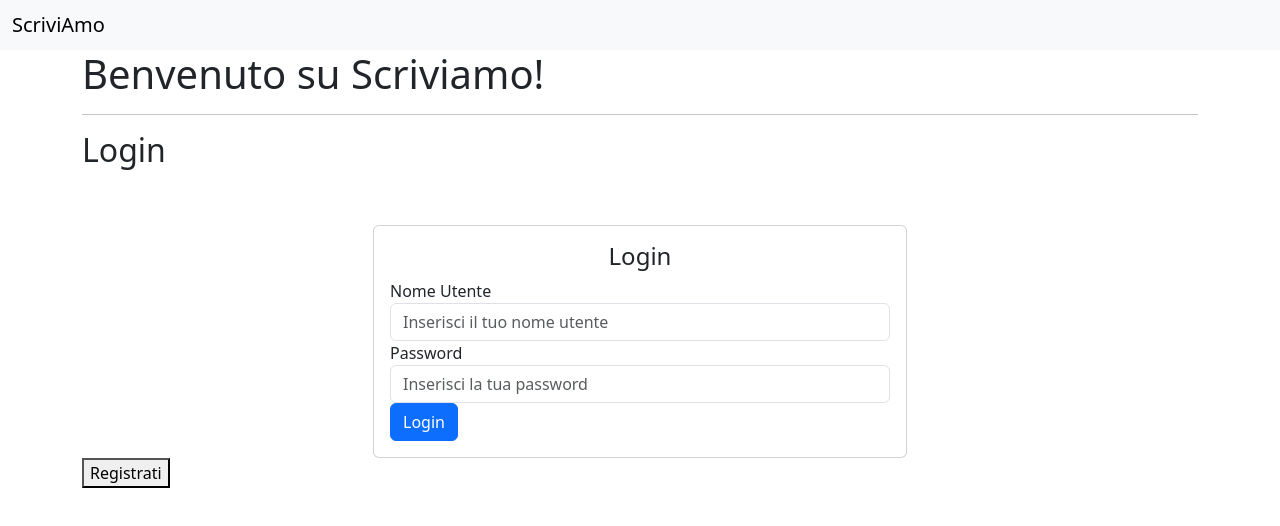
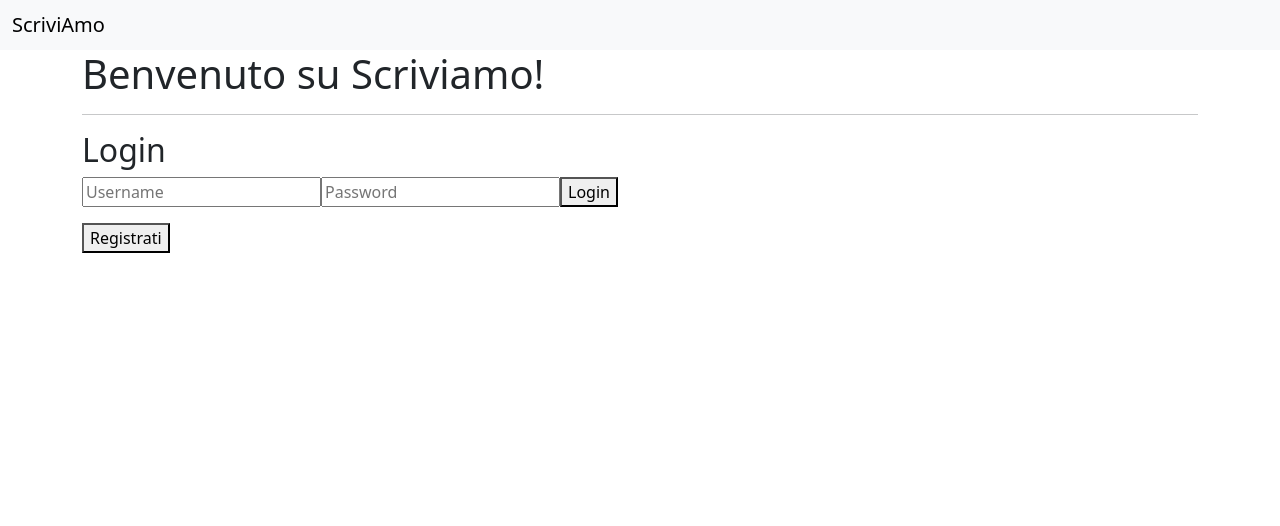
Before and after one commit to martacasa23/scriviamo, a React (Create React App) app: page / in a window 1280 px wide. Shown: the top 526 px of the page. Built offline with nearby package versions, Linux system fonts and the light colour scheme.

Commit message:
Login&Reg

```diff
--- a/src/components/Login.js
+++ b/src/components/Login.js
@@ -1,87 +1,42 @@
-import React, { Component } from 'react';
+import React, { useState } from 'react';
 import axios from 'axios';
 
+const Login = () => {
+  const [username, setUsername] = useState('');
+  const [password, setPassword] = useState('');
+  const [message, setMessage] = useState('');
 
-class Login extends Component {
-  state = {
-    username: '',
-    password: '',
-    errorMessage: ''
+  const handleLogin = async (e) => {
+    e.preventDefault();
+    try {
+      const response = await axios.post('https://scriviamo.org/api/auth/login/', {
+        username: username,
+        password: password,
+      });
+      setMessage(response.data.message); // Mostra il messaggio di successo
+    } catch (error) {
+      setMessage('Login failed. Please check your credentials.');
     }
+  };
 
-  handleSubmit = (e) => {
-    e.preventDefault();
-
-    // Qui va la logica per inviare i dati al backend per l'autenticazione
-    fetch('http://localhost:8000/api/auth/login/', {
-      method: 'POST',
-      body: JSON.stringify({
-        username: this.state.username,
-        password: this.state.password
-      }),
-      headers: {
-        'Content-Type': 'application/json',
-      },
-    })
-    .then(response => response.json())
-    .then(data => {
-      if (data.message === 'Login successful') {
-        this.props.onLogin(true);
-      } else {
-        this.setState({ errorMessage: 'Credenziali errate' });
-      }
-    })
-    .catch(err => {
-      console.error('Errore:', err);
-      this.setState({ errorMessage: 'Errore nella connessione al server' });
-    });
-  }
-
-  render() {
   return (
-      <div className="container">
-        <div className="row justify-content-center">
-          <div className="col-md-6">
-            <div className="card mt-5">
-              <div className="card-body">
-                <h4 className="card-title text-center">Login</h4>
-                <form onSubmit={this.handleSubmit}>
-                  <div className="form-group">
-                    <label htmlFor="username">Nome Utente</label>
+    <form onSubmit={handleLogin}>
       <input
         type="text"
-                      className="form-control"
-                      id="username"
-                      placeholder="Inserisci il tuo nome utente"
-                      value={this.state.username}
-                      onChange={(e) => this.setState({ username: e.target.value })}
-                      required
+        value={username}
+        onChange={(e) => setUsername(e.target.value)}
+        placeholder="Username"
       />
-                  </div>
-                  <div className="form-group">
-                    <label htmlFor="password">Password</label>
       <input
         type="password"
-                      className="form-control"
-                      id="password"
-                      placeholder="Inserisci la tua password"
-                      value={this.state.password}
-                      onChange={(e) => this.setState({ password: e.target.value })}
-                      required
+        value={password}
+        onChange={(e) => setPassword(e.target.value)}
+        placeholder="Password"
       />
-                  </div>
-                  {this.state.errorMessage && (
-                    <div className="alert alert-danger">{this.state.errorMessage}</div>
-                  )}
-                  <button type="submit" className="btn btn-primary btn-block">Login</button>
+      <button type="submit">Login</button>
+      <p>{message}</p>
     </form>
-              </div>
-            </div>
-          </div>
-        </div>
-      </div>
   );
-  }
-}
+};
 
 export default Login;
--- a/src/components/Register.js
+++ b/src/components/Register.js
@@ -1,106 +1,42 @@
-import React, { Component } from 'react';
+import React, { useState } from 'react';
 import axios from 'axios';
 
+const Register = () => {
+  const [username, setUsername] = useState('');
+  const [password, setPassword] = useState('');
+  const [message, setMessage] = useState('');
 
-class Register extends Component {
-  state = {
-    username: '',
-    password: '',
-    confirmPassword: '',
-    errorMessage: ''
+  const handleRegister = async (e) => {
+    e.preventDefault();
+    try {
+      const response = await axios.post('https://scriviamo.org/api/auth/register/', {
+        username: username,
+        password: password,
+      });
+      setMessage(response.data.message); // Mostra il messaggio di successo
+    } catch (error) {
+      setMessage('Registration failed. Please try again.');
     }
+  };
 
-  handleSubmit = (e) => {
-    e.preventDefault();
-
-    // Controlla se le password corrispondono
-    if (this.state.password !== this.state.confirmPassword) {
-      this.setState({ errorMessage: 'Le password non corrispondono' });
-      return;
-    }
-
-    // Invia i dati al backend per la registrazione
-    fetch('http://localhost:8000/api/auth/register/', {
-      method: 'POST',
-      body: JSON.stringify({
-        username: this.state.username,
-        password: this.state.password
-      }),
-      headers: {
-        'Content-Type': 'application/json',
-      },
-    })
-    .then(response => response.json())
-    .then(data => {
-      if (data.message === 'User created successfully') {
-        this.setState({ errorMessage: 'Registrazione riuscita' });
-      } else {
-        this.setState({ errorMessage: 'Errore durante la registrazione' });
-      }
-    })
-    .catch(err => {
-      console.error('Errore:', err);
-      this.setState({ errorMessage: 'Errore nella connessione al server' });
-    });
-  }
-
-  render() {
   return (
-      <div className="container">
-        <div className="row justify-content-center">
-          <div className="col-md-6">
-            <div className="card mt-5">
-              <div className="card-body">
-                <h4 className="card-title text-center">Registrazione</h4>
-                <form onSubmit={this.handleSubmit}>
-                  <div className="form-group">
-                    <label htmlFor="username">Nome Utente</label>
+    <form onSubmit={handleRegister}>
       <input
         type="text"
-                      className="form-control"
-                      id="username"
-                      placeholder="Inserisci il tuo nome utente"
-                      value={this.state.username}
-                      onChange={(e) => this.setState({ username: e.target.value })}
-                      required
+        value={username}
+        onChange={(e) => setUsername(e.target.value)}
+        placeholder="Username"
       />
-                  </div>
-                  <div className="form-group">
-                    <label htmlFor="password">Password</label>
       <input
         type="password"
-                      className="form-control"
-                      id="password"
-                      placeholder="Inserisci la tua password"
-                      value={this.state.password}
-                      onChange={(e) => this.setState({ password: e.target.value })}
-                      required
+        value={password}
+        onChange={(e) => setPassword(e.target.value)}
+        placeholder="Password"
       />
-                  </div>
-                  <div className="form-group">
-                    <label htmlFor="confirmPassword">Conferma Password</label>
-                    <input
-                      type="password"
-                      className="form-control"
-                      id="confirmPassword"
-                      placeholder="Conferma la tua password"
-                      value={this.state.confirmPassword}
-                      onChange={(e) => this.setState({ confirmPassword: e.target.value })}
-                      required
-                    />
-                  </div>
-                  {this.state.errorMessage && (
-                    <div className="alert alert-danger">{this.state.errorMessage}</div>
-                  )}
-                  <button type="submit" className="btn btn-success btn-block">Registrati</button>
+      <button type="submit">Register</button>
+      <p>{message}</p>
     </form>
-              </div>
-            </div>
-          </div>
-        </div>
-      </div>
   );
-  }
-}
+};
 
 export default Register;
```
Lines whose indentation alone changed are shown as unchanged.
